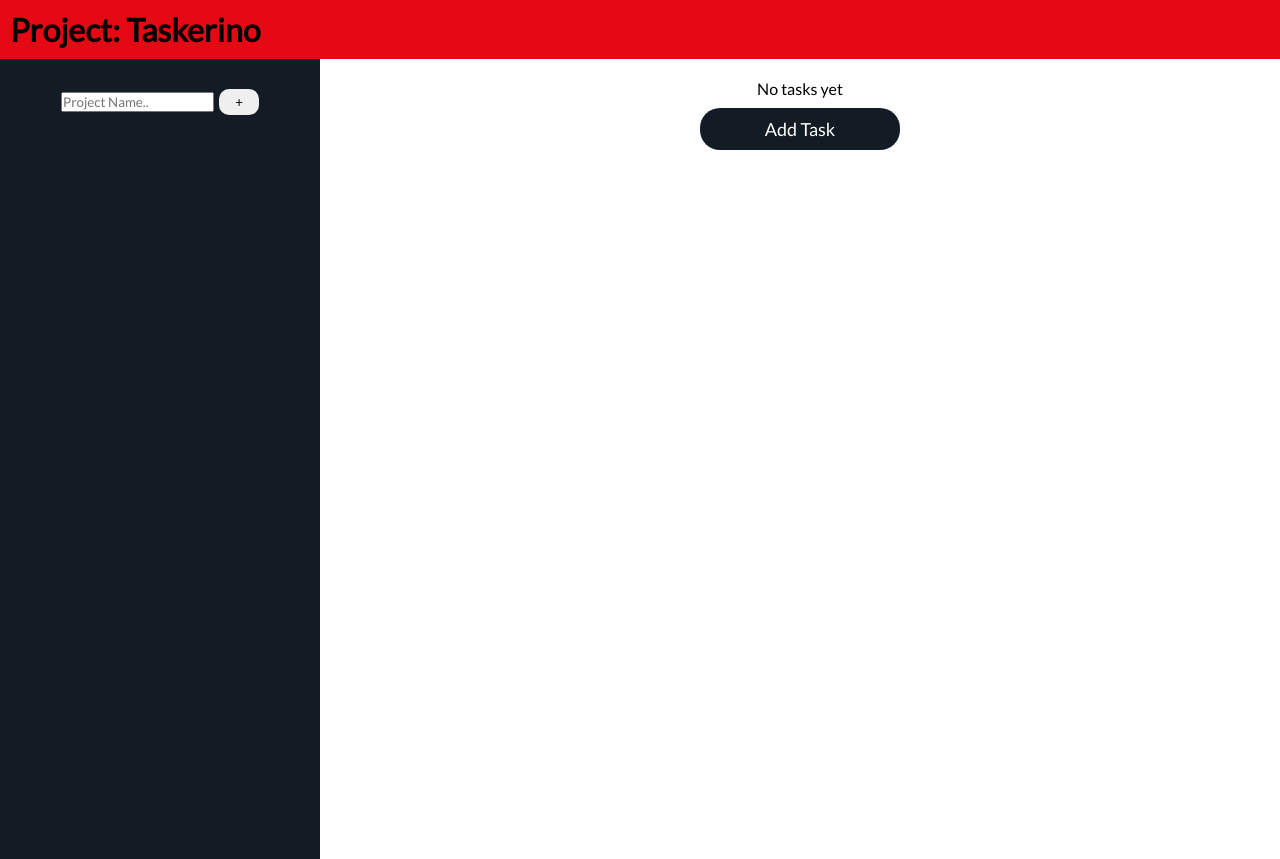
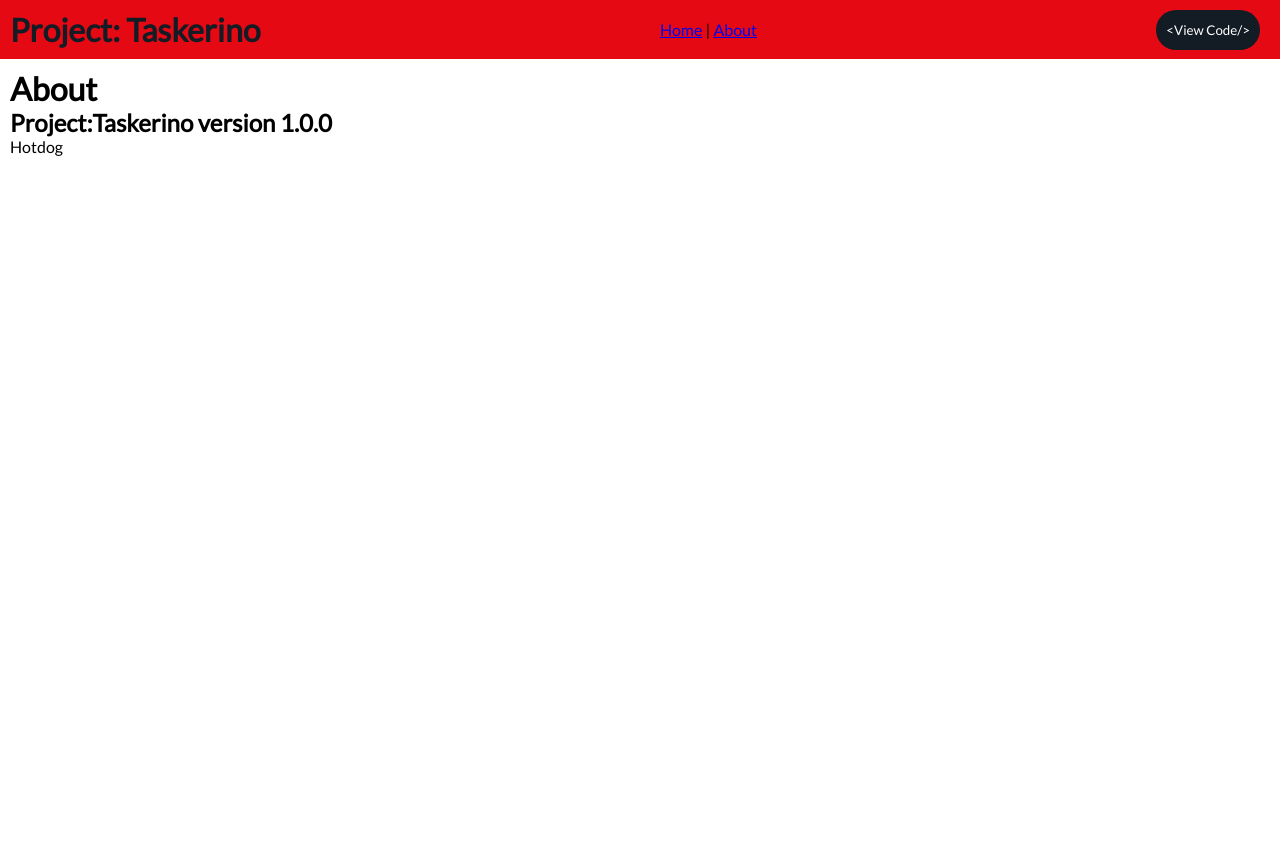
Before and after one commit to Jomark031497/taskerino-react, a React (Create React App) app: page /about in a window 1280 px wide. After the commit the page ends 800 px from the top, so only its background shows below. Built offline with nearby package versions, Linux system fonts and the light colour scheme.

Commit message:
fixed links and stylings

```diff
--- a/package.json
+++ b/package.json
@@ -9,6 +9,7 @@
     "@testing-library/user-event": "^7.2.1",
     "react": "^16.13.1",
     "react-dom": "^16.13.1",
+    "react-router-dom": "^5.2.0",
     "react-scripts": "3.4.1"
   },
   "scripts": {
--- a/src/App.css
+++ b/src/App.css
@@ -10,7 +10,13 @@
 
 .header-container {
   background: #e50914;
-  padding: 10px;
+  display: flex;
+  justify-content: space-between;
+  align-items: center;
+}
+
+.body-container {
+  top: 20px;
 }
 
 .content-container {
@@ -23,28 +29,30 @@
   flex: 1;
   height: 100vh;
   text-align: center;
-
 }
 
 .project-list-container {
   padding: 10px;
   list-style: none;
-
 }
 
 .project-list-container li {
-  margin-top: 10px;
+  margin: 10px 20px 5px 10px;
+  font-size: large;
   cursor: pointer;
+  text-align: start;
+  transition: 0.3s;
+  font-family: "lato", sans-serif;
+}
+
+.project-list-container li:hover {
+  background: rgb(19, 28, 37);
+  border-bottom: 1px dotted #fff;
 }
 
 .task-container {
   flex: 3;
   text-align: center;
-}
-
-.footer-container {
-  background: black;
-  color: white;
 }
 
 .add-task-button {
@@ -66,6 +74,7 @@
   padding: 10px;
 }
 
+
 .add-project-button {
   width: 40px;
   border: none;
@@ -78,3 +87,41 @@
   background: blue;
   color: white;
 }
+
+.nav-link {
+  margin-right: 10px;
+
+}
+
+.header-title {
+  color: #131c25;
+  text-decoration: none;
+  padding: 10px;
+  color: #131c25;
+}
+
+.links:hover {
+  border-bottom: 1px solid #000;
+  transition: ease-in-out;
+  color: #fff;
+}
+
+.nav-button {
+  border: none;
+  border-radius: 20px;
+  height: 40px;
+
+  padding: 0px 10px;
+  margin-right: 20px;
+  background: #131c25;
+  color: #fff;
+}
+
+.nav-button:hover {
+  background: rgba(19, 28, 37, 0.8);
+}
+
+
+.about-container {
+  padding: 10px;
+}
--- a/src/App.js
+++ b/src/App.js
@@ -1,18 +1,31 @@
 import React, { Component } from "react";
+import { BrowserRouter as Router, Route } from "react-router-dom";
+
 import "./App.css";
 
 //components
-import Header from "./components/Header";
+import Header from "./layouts/Header";
 import Projects from "./components/Projects";
-
+import About from "./components/pages/About";
 
 export class App extends Component {
   render() {
     return (
-      <div className="App">
-        <Header />
-        <Projects />
-      </div>
+      <Router>
+        <div className="App">
+          <Header />
+          <Route
+            exact
+            path="/taskerino-react"
+            render={(props) => (
+              <React.Fragment>
+                <Projects />
+              </React.Fragment>
+            )}
+          />
+          <Route path="/about" component={About} />
+        </div>
+      </Router>
     );
   }
 }
--- a/src/components/Header.js
+++ /dev/null
@@ -1,11 +0,0 @@
-import React from 'react'
-
-function Header() {
-    return (
-        <header className="header-container">
-            <h1>Project: Taskerino</h1>
-        </header>
-    )
-}
-
-export default Header
--- a/src/components/Tasks.js
+++ b/src/components/Tasks.js
@@ -7,9 +7,15 @@ export class Tasks extends Component {
   render() {
     return (
       <div className="task-container">
-        <h3 className="task-project-name">{this.props.activeTask.name}</h3>
+        <div className="task-project-name">
+          {this.props.activeTask.name === "" ? (
+            <h2>Please select a project</h2>
+          ) : (
+            <h2>Project: {this.props.activeTask.name}</h2>
+          )}
+        </div>
         {this.props.activeTask.tasks.length === 0 ? (
-          <p>No tasks yet</p>
+          <h3>No tasks yet</h3>
         ) : (
           <ul className="task-list-container">
             {this.props.activeTask.tasks.map((task) => (
--- /dev/null
+++ b/src/components/pages/About.js
@@ -0,0 +1,14 @@
+import React from "react";
+
+function About() {
+  return (
+    <div className="about-container">
+      <h1>About</h1>
+      <h2>Project:Taskerino version 1.0.0</h2>
+
+      <p>Hotdog</p>
+    </div>
+  );
+}
+
+export default About;
--- /dev/null
+++ b/src/layouts/Header.js
@@ -0,0 +1,21 @@
+import React from "react";
+import { Link } from "react-router-dom";
+
+function Header() {
+  return (
+    <header className="header-container" >
+      <Link to="/taskerino-react" style={{textDecoration: "none"}}>
+      <h1 className="header-title">Project: Taskerino</h1>
+      </Link>
+
+
+      <div className="nav-link">
+        <Link to="/taskerino-react" className="links">Home</Link> | <Link to="/about" className="links">About</Link>
+      </div>
+
+      <button className="nav-button">{"<View Code/>"}</button>
+    </header>
+  );
+}
+
+export default Header;
--- a/src/styles/tasks.css
+++ b/src/styles/tasks.css
@@ -9,6 +9,7 @@
   background: #efefef;
   margin: 10px;
   text-align: start;
+  padding: 5px;
 }
 
 .task-checkbox {
```
Also changed, not shown: 1 other file (tests, documents, lock files or other folders).
